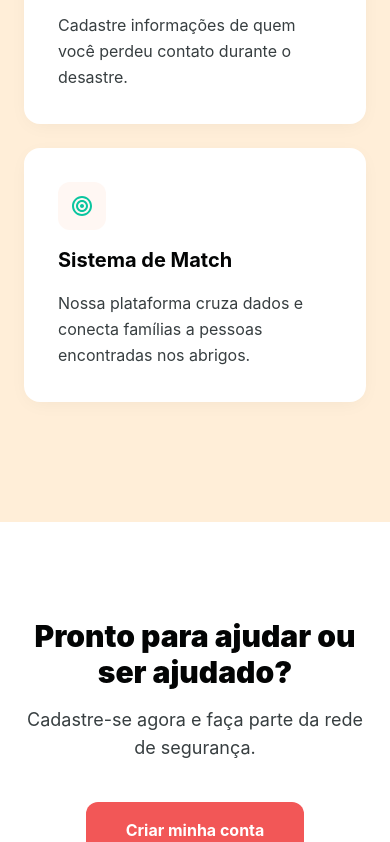
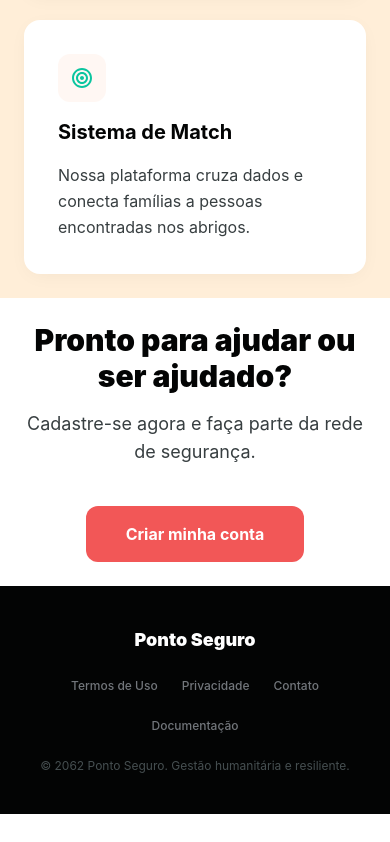
Before and after one commit to DanyloHenrique/ponto_seguro, a React (Vite) app: page / in a window 390 px wide. Shown: the part 1386-2228 px from the top of the page. After the commit the page ends 2200 px from the top, so only its background shows below. Built offline with nearby package versions, Linux system fonts and the light colour scheme; no server answers.

Commit message:
style(landing-page): fix margins

```diff
--- a/src/pages/landingPage/LandingPage.tsx
+++ b/src/pages/landingPage/LandingPage.tsx
@@ -6,13 +6,13 @@ import { NavBar } from '@/pages/landingPage/components/NavBar'
 export const LandingPage = () => {
   return (
     <div className="min-h-screen scroll-smooth font-sans text-surface-900 selection:bg-safe-200">
-      <div className="bg-safe-200 px-6 py-6 lg:px-12">
+      <div className="bg-safe-200 px-6 pt-6 lg:px-12 lg:py-6">
         <NavBar />
         <HeroSection />
         <Features />
       </div>
 
-      <section className="bg-safe-50 px-6 py-24 text-center lg:px-12">
+      <section className="bg-safe-50 px-6 py-6 text-center lg:px-12 lg:py-24">
         <div className="mx-auto flex max-w-2xl flex-col items-center">
           <h2 className="mb-4 font-black text-3xl text-surface-900 md:text-4xl">
             Pronto para ajudar ou ser ajudado?
--- a/src/pages/landingPage/components/Features.tsx
+++ b/src/pages/landingPage/components/Features.tsx
@@ -6,7 +6,7 @@ export const Features = () => {
   return (
     <section
       id="como-funciona"
-      className="mx-auto mt-32 max-w-7xl pb-24 text-left"
+      className="mx-auto mt-12 max-w-7xl pb-6 text-left lg:pb-24"
     >
       <h3 className="mb-2 font-semibold text-surface-500 text-xs uppercase tracking-widest">
         Como Funciona
--- a/src/pages/landingPage/components/HeroSection.tsx
+++ b/src/pages/landingPage/components/HeroSection.tsx
@@ -3,7 +3,7 @@ import { Link } from 'react-router'
 
 export const HeroSection = () => {
   return (
-    <header className="mx-auto mt-20 flex max-w-4xl flex-col items-center text-center md:mt-32">
+    <header className="mx-auto mt-8 flex max-w-4xl flex-col items-center text-center md:mt-16">
       <span className="mb-6 rounded-full bg-safe-400 px-4 py-1 font-bold text-surface-900 text-xs uppercase tracking-widest">
         Plataforma de Emergência Climática
       </span>
```
